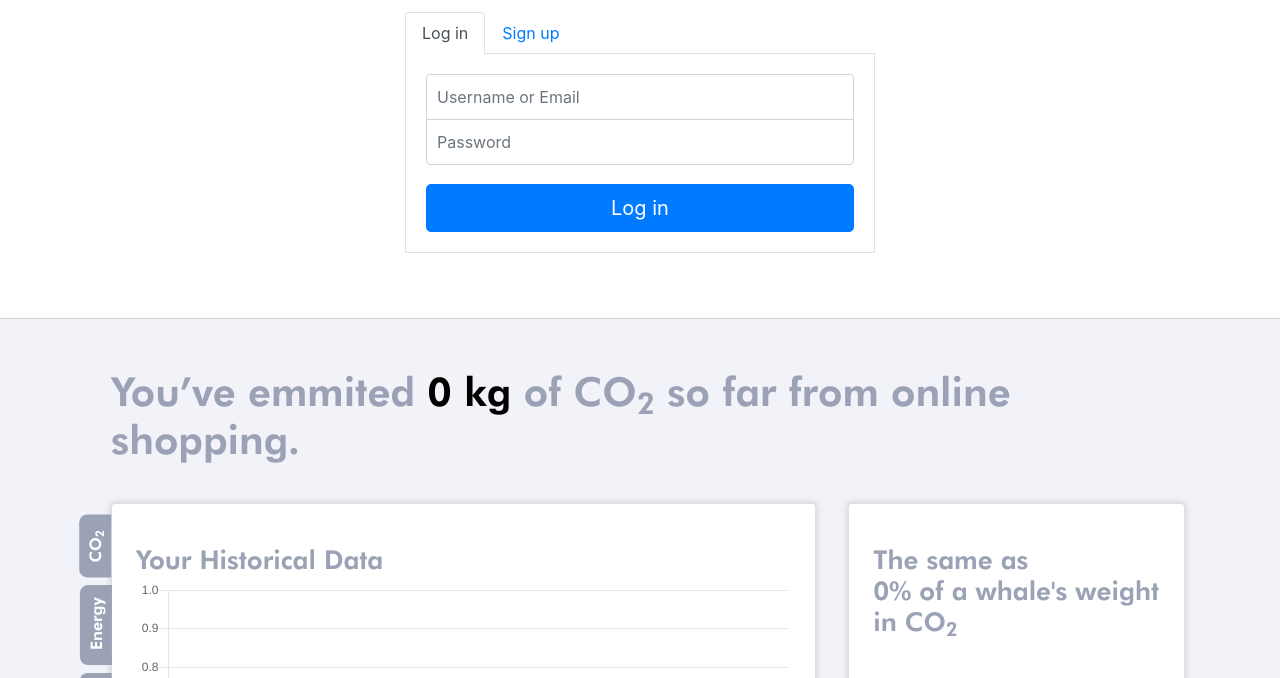
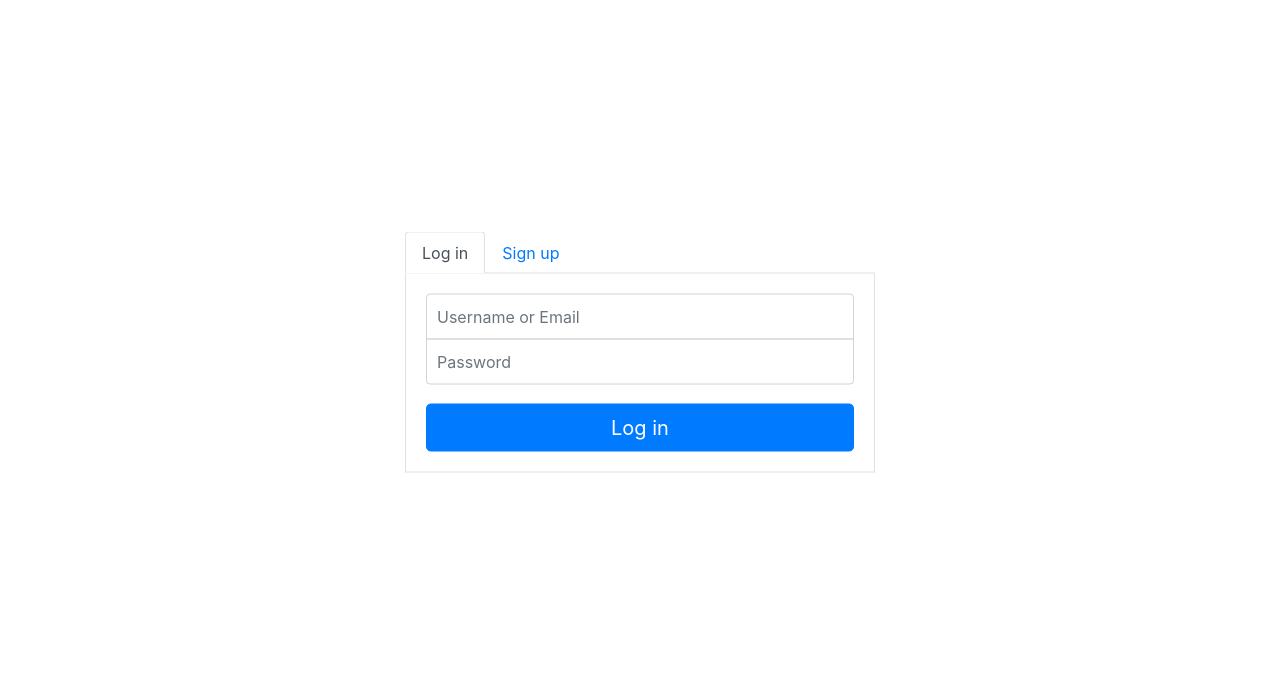
Before and after one commit to cemtorun/Neutral, a browser extension: page src/options/dashboard.html in a window 1280 px wide. Both pictures are taken after a click on the element "Login/Signup to sync your past purchases". Shown: the part 48-726 px from the top of the page. Drawn offline with Linux system fonts and the light colour scheme.

Commit message:
fullscreen auth path

```diff
--- a/src/options/dashboard.css
+++ b/src/options/dashboard.css
@@ -383,7 +383,7 @@ button>p {
     cursor: pointer;
 }
 #header.show-full {
-    height: 367px;
+    height: 100vh;
 }
 
 #btn-logout {
@@ -391,3 +391,13 @@ button>p {
     margin-top: -4px;
     text-decoration: underline;
 }
+
+.hidden-mainpage {
+    overflow: hidden;
+}
+#login-signup {
+    position: absolute;
+    top: 50%;
+    left: 50%;
+    transform: translate(-50%, -50%);
+}
--- a/src/options/dashboard.js
+++ b/src/options/dashboard.js
@@ -345,6 +345,7 @@ $("#header-perm-text").on("click", async function () {
     if (!user) {
         document.getElementById("header").classList.toggle("show-full");
         document.getElementById("header-showing").classList.toggle("hidden");
+        $("body").toggleClass("hidden-mainpage");
     }
 });
 
@@ -358,6 +359,7 @@ async function updateUserStatus() {
         getData();
         $("#header-showing").addClass("hidden");
         $("#header").removeClass("show-full");
+        $("body").removeClass("hidden-mainpage");
         $("#btn-logout").on("click", function () {
             userLogout();
             updateUserStatus();
```
